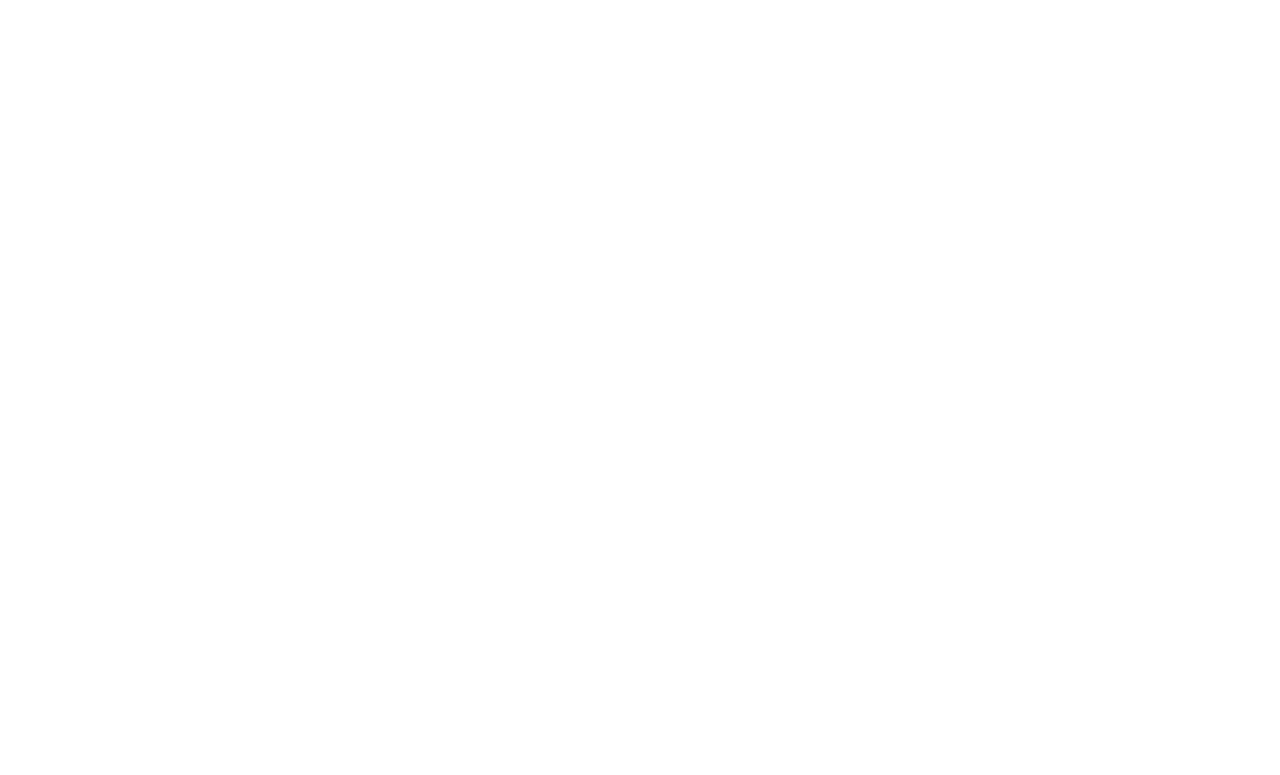
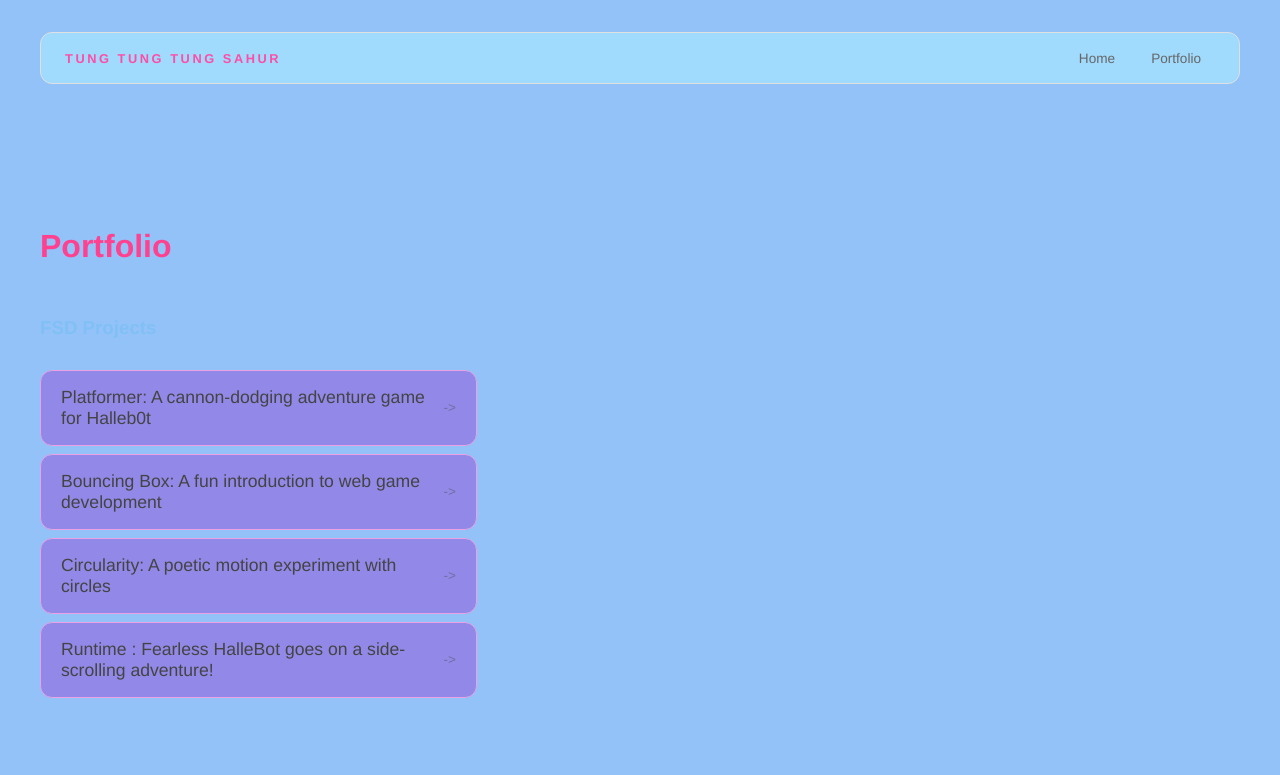
Before and after one commit to 6029903-lgtm/6029903-lgtm.github.io, a plain HTML site: page portfolio.html in a window 1280 px wide. Drawn offline with Linux system fonts and the light colour scheme.

Commit message:
finished portfolio project

```diff
--- a/portfolio.html
+++ b/portfolio.html
@@ -0,0 +1,55 @@
+<!DOCTYPE html>
+<html>
+
+<head>
+  <title>Reese's portfolio</title>
+   <link rel="stylesheet" href="style.css" />
+</head>
+
+
+<body>
+  <!-- All content goes here -->
+  <div id="all-contents">
+  <nav>
+    <h1>Tung Tung Tung Sahur</h1>
+  <ul id="nav-ul">
+    <li class="nav-li">
+      <a href="index.html">Home</a>
+    </li>
+    <li class="nav-li">
+      <a href="portfolio.html">Portfolio</a>
+    </li>
+  </ul>
+  </nav>
+
+  <main>
+    <div class="content">
+    <h1>Portfolio</h1>
+    <h3>FSD Projects</h3>
+    <ul id="portfolio">
+     <li>
+  <a href="fsd-projects/platformer/">Platformer: A cannon-dodging adventure game for Halleb0t</a>
+</li>
+<li>
+  <a href="fsd-projects/bouncing-box/">Bouncing Box: A fun introduction to web game development</a>
+</li>
+<li>
+  <a href="fsd-projects/circularity/">Circularity: A poetic motion experiment with circles</a>
+</li>
+<li>
+ <a href="fsd-projects/runtime/">Runtime : Fearless HalleBot goes on a side-scrolling adventure!</a>
+</li>
+
+      </ul>
+     <!-- ASD Projects will go here -->
+
+     </div>
+  </main>
+
+</body>
+
+</html>
+
+<head>
+  <title>Tung Tung Tung Sahur</title>
+</head>
--- a/style.css
+++ b/style.css
@@ -206,3 +206,55 @@ nav h1 {
   background: #56b7dd;
   color: #ffc3f7;
 }
+ /* Portfolio styles */
+.content h1 {
+  color: rgb(255, 65, 144);
+}
+
+#portfolio {
+  list-style: none;
+  margin: 0;
+  padding: 0;
+  width: 100%;
+  display: flex;
+  flex-direction: column;
+  gap: 8px;
+}
+
+#portfolio li {
+  border-radius: 12px;
+  overflow: hidden;
+}
+
+#portfolio a {
+  display: flex;
+  justify-content: space-between;
+  align-items: center;
+  text-decoration: none;
+  color: #444;
+  padding: 16px 20px;
+  font-size: 1.1rem;
+  font-weight: 500;
+  background: #9288e7;
+  border: 1px solid #eba1e4;
+  border-radius: 12px;
+  transition: background 0.25s ease, color 0.25s ease, transform 0.25s ease;
+}
+
+#portfolio a:hover {
+  background: #35a7e9;
+  color: #aaec90;
+  transform: translateX(4px);
+}
+
+#portfolio a::after {
+  content: "->";
+  font-size: 0.85rem;
+  opacity: 0.4;
+  transition: opacity 0.25s ease;
+  white-space: nowrap;
+}
+
+#portfolio a:hover::after {
+  opacity: 1;
+}
```
